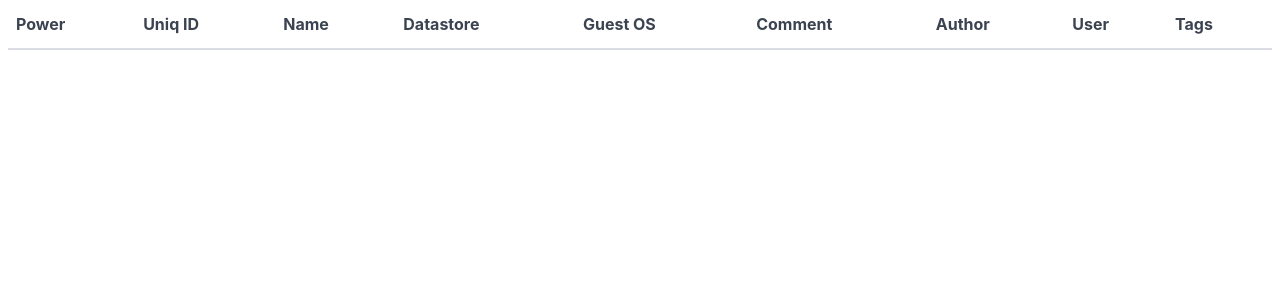
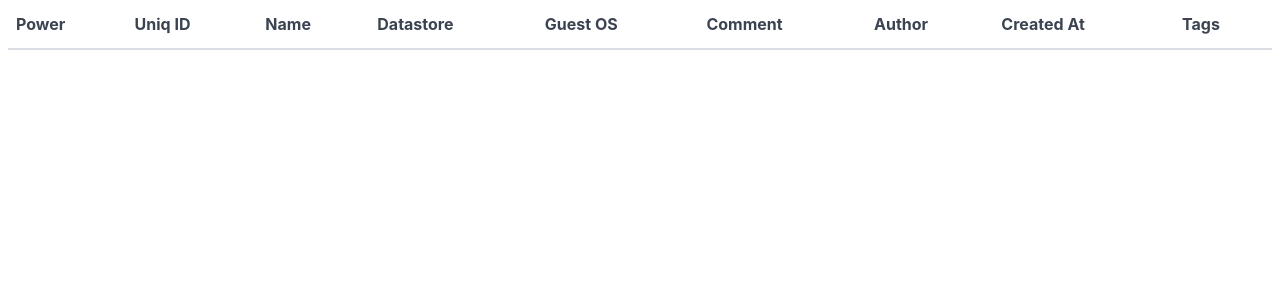
Before and after one commit to cdsl-research/ecoman, a Flask app: template templates/top.html in a window 1280 px wide. Shown: the part 96-396 px from the top of the page. Run offline with Flask 2, Linux system fonts and the light colour scheme; the template is opened without the code that fills it, so the values that code supplies are empty.

Commit message:
fix column name

```diff
--- a/templates/top.html
+++ b/templates/top.html
@@ -9,9 +9,9 @@
         <th>Guest OS</th>
         <th>Comment</th>
 	<th>Author</th>
-	<th>User</th>
-	<!-- th>Password</th>
-	<th>Created At</th -->
+	<!-- th>User</th>
+	<th>Password</th -->
+	<th>Created At</th>
 	<th>Tags</th>
       </tr>
     </thead>
```
